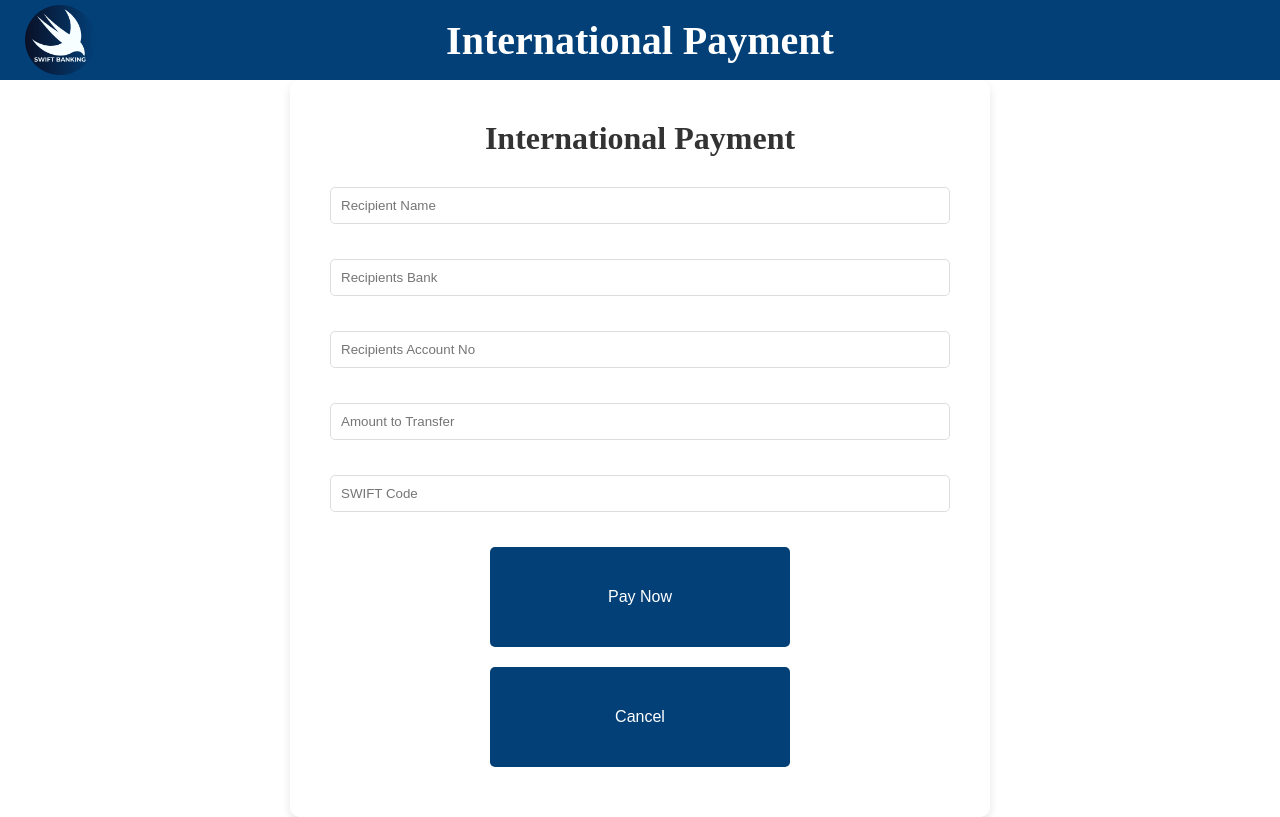
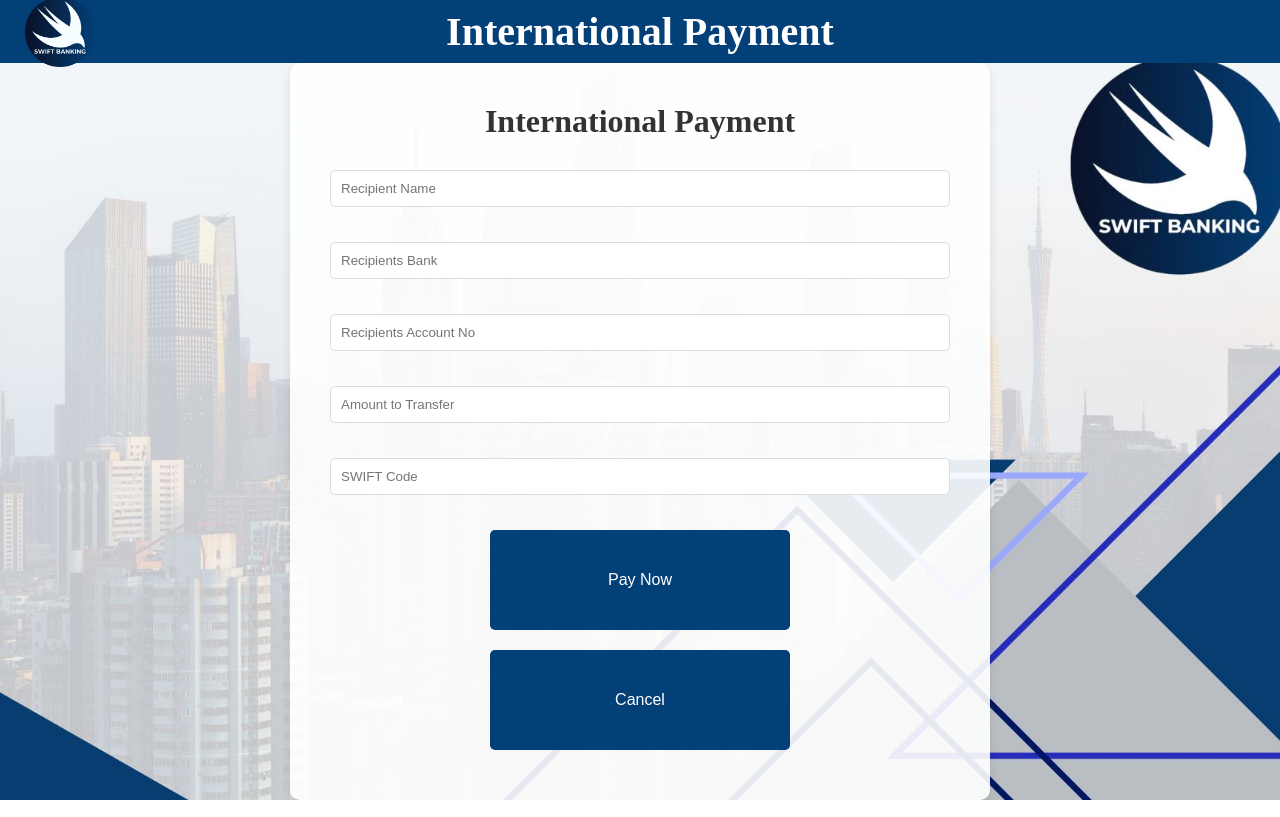
Before and after one commit to ST10150631/APDS7311, a React (Create React App) app in the folder react-project-apds/: page /internationalpayments in a window 1280 px wide. Built offline with nearby package versions, Linux system fonts and the light colour scheme.

Commit message:
Moved Images to work

```diff
--- a/react-project-apds/src/Pages/InternationalPayments.js
+++ b/react-project-apds/src/Pages/InternationalPayments.js
@@ -50,7 +50,21 @@ const InternationalPayments = () => {
     };
 
     return (
-        <div className='bgPay'>
+        <div
+        className='bgDashboard'
+        style={{
+            backgroundImage: `url(${process.env.PUBLIC_URL + '/images/BGInternational.jpg'})`,
+            backgroundRepeat: 'no-repeat',
+            backgroundPosition: 'center center',
+            backgroundSize: 'cover',
+            height: '100vh',
+            width: '100vw',
+            display: 'flex',
+            alignItems: 'center',
+            margin: '0',
+            padding: '0',
+            boxSizing: 'border-box',
+        }}>
                 <div className="TopNavbar">
         <img src={Logo} className="logo" alt="Logo" />
         <h1>International Payment</h1>
```
Also changed, not shown: react-project-apds/public/images/BGInternational.jpg (renamed from react-project-apds/public/BGInternational.jpg), react-project-apds/public/images/BGLocal.jpg (renamed from react-project-apds/public/BGLocal.jpg).
